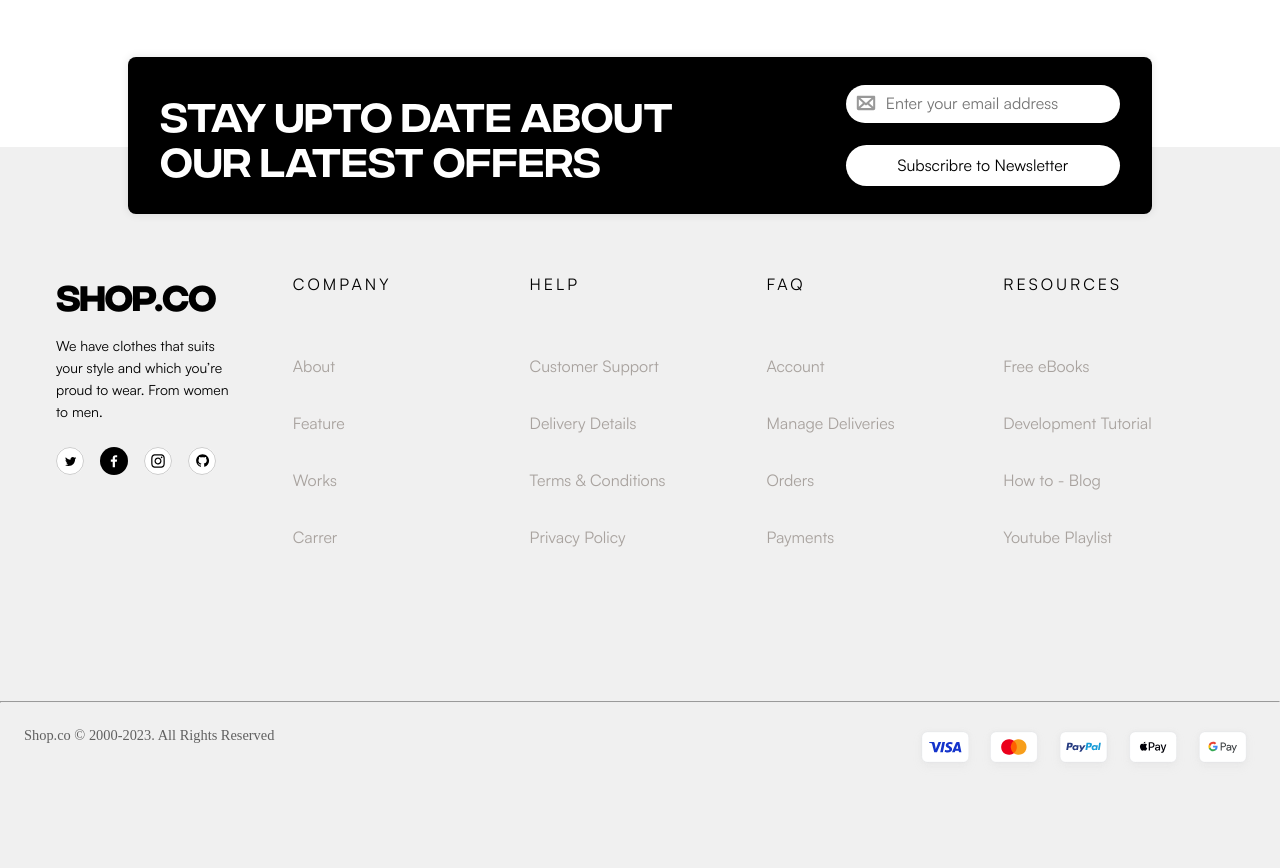
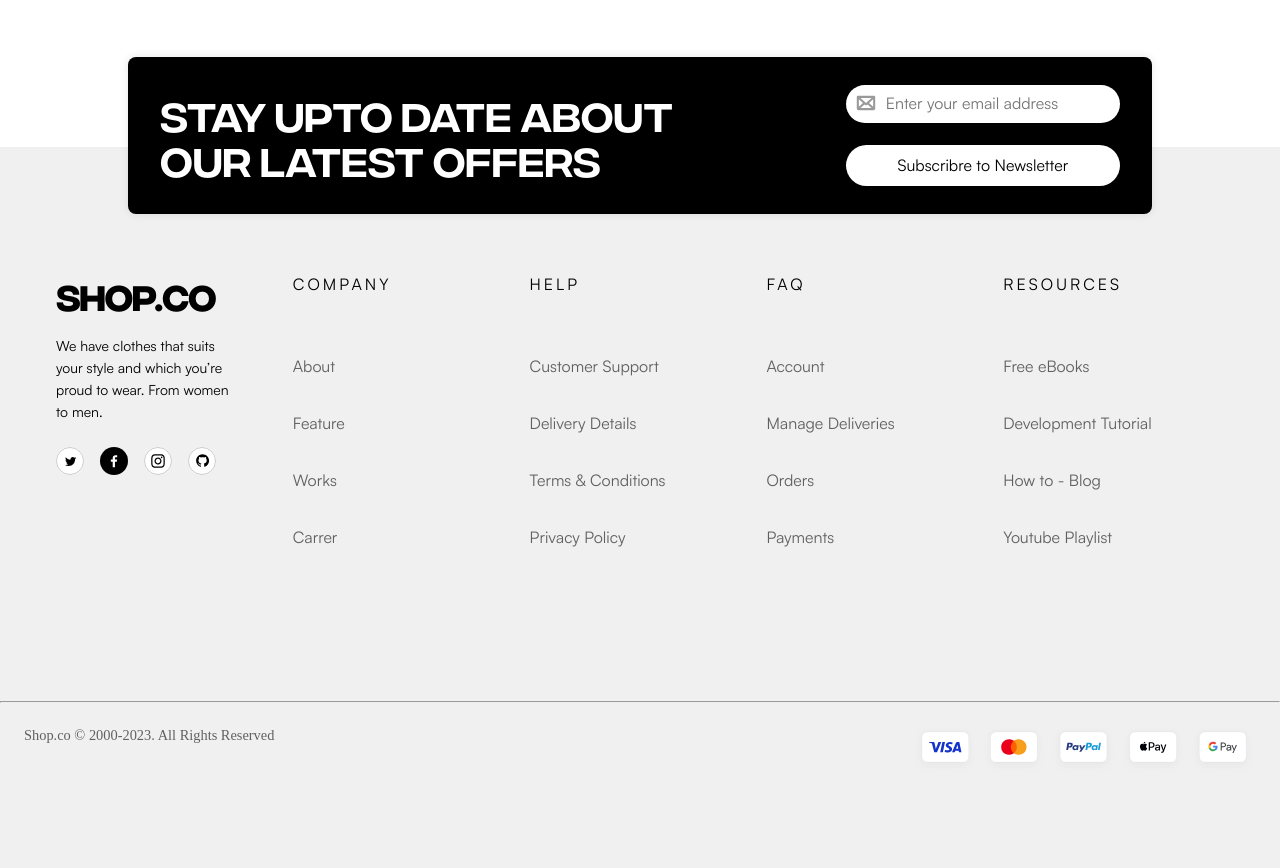
Before and after one commit to Paulo-Santos20/desafio-compassouol, a plain HTML site: page index.html in a window 1280 px wide. Shown: the part 4688-5556 px from the top of the page. Drawn offline with Linux system fonts and the light colour scheme.

```diff
--- a/src/assets/css/footer.css
+++ b/src/assets/css/footer.css
@@ -117,6 +117,11 @@ footer {
 }
 
 .footer-link {
+  font-family: 'Satoshi';
+  font-size: 16px;
+  font-weight: 400;
+  line-height: 19px;
+  text-align: left;
   text-decoration: none;
 }
 
@@ -156,7 +161,7 @@ footer {
   height: 28px;
   width: 28px;
   border-radius: 50%;
-  gap: 15px;
+  gap: 10px;
 }
 
 #footer_social_media .footer-link i {
@@ -193,12 +198,13 @@ footer {
   color: var(--neutral-color);
 }
 .footer-list .footer-link {
-  color: var(--color-neutral-30);
+  color: #00000099;
+
   transition: all 0.4s;
 }
 
 .footer-list .footer-link:hover {
-  color: #7f37c9;
+  color: black;
 }
 
 #input_group {
```
